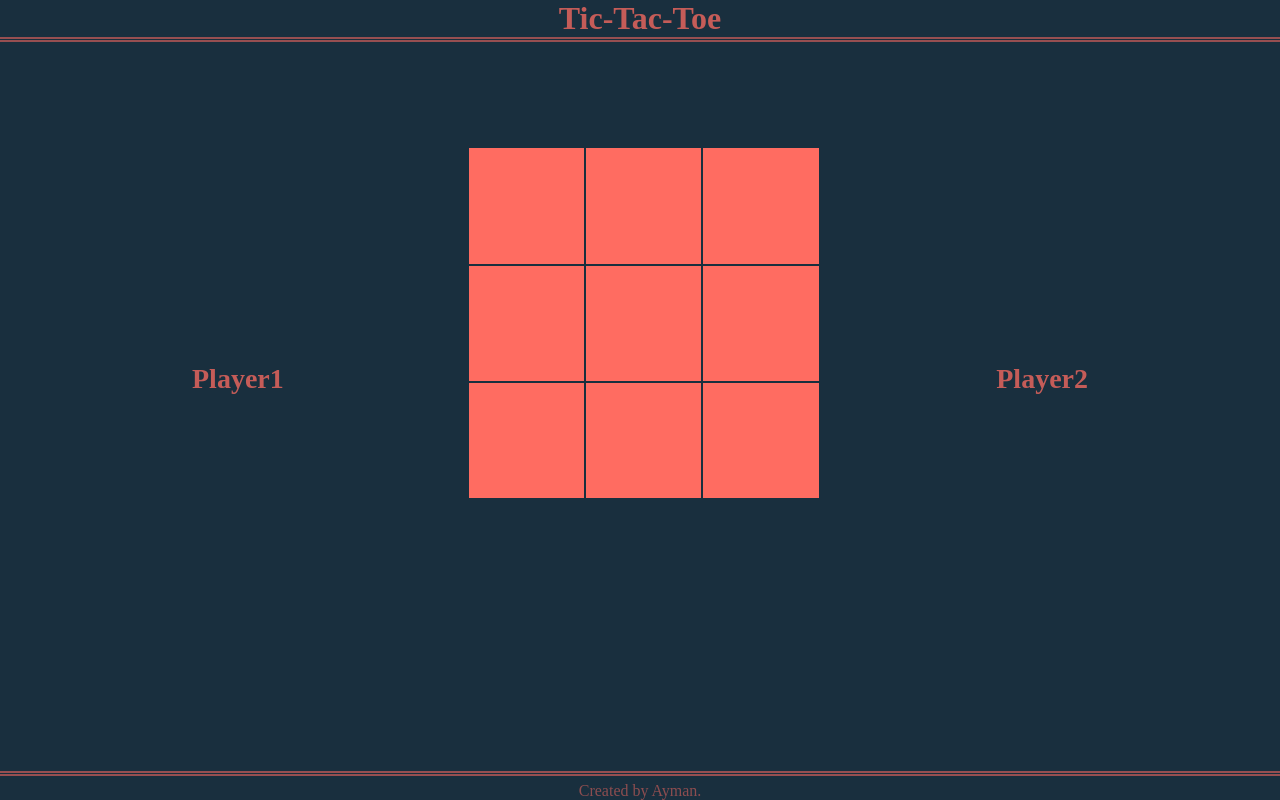
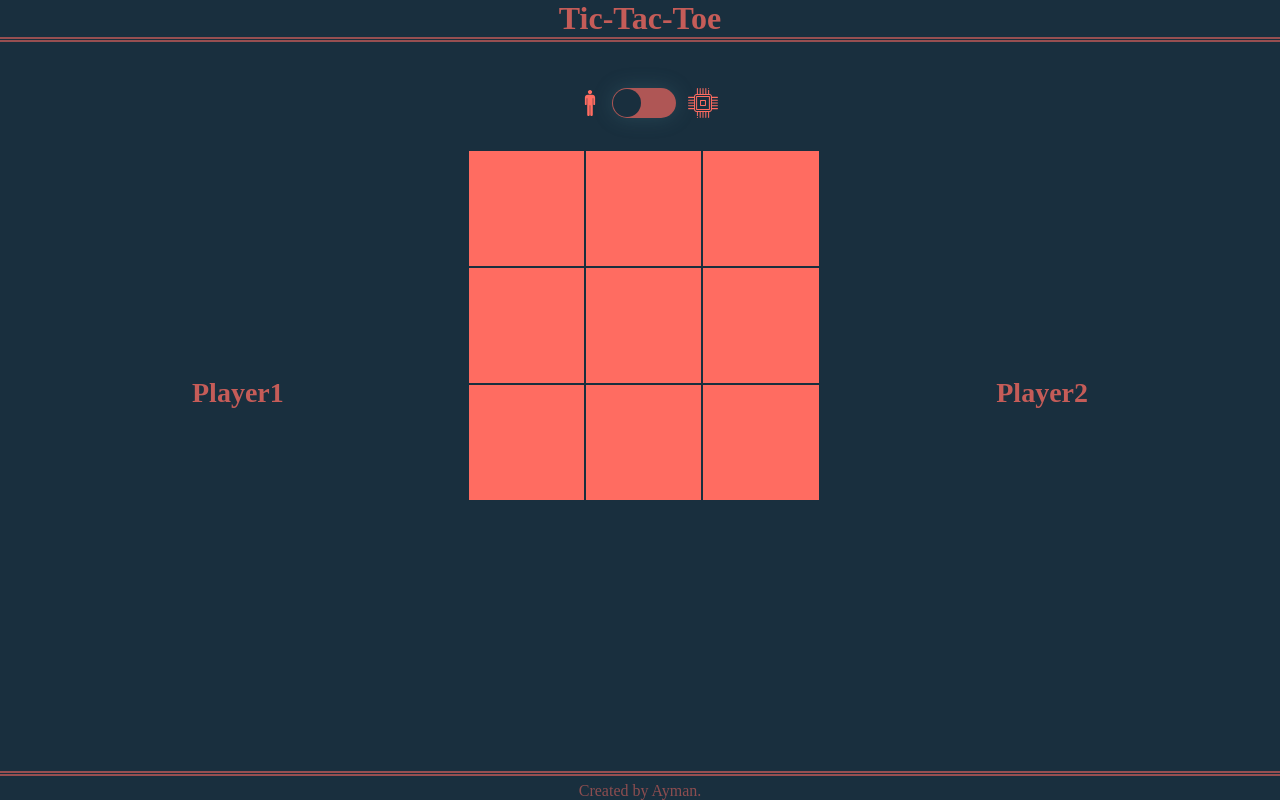
Before and after one commit to Ayman-C/odin-tic-tac-toe, a plain HTML site: page index.html in a window 1280 px wide. Drawn offline with Linux system fonts and the light colour scheme.

Commit message:
Create toggle CPU HUM button

```diff
--- a/index.html
+++ b/index.html
@@ -10,6 +10,12 @@
     <h1>Tic-Tac-Toe</h1>
     <div id="buttonContainer">
         <div id="replay" class="button">Replay</div>
+        <div id="toggleContainer">
+            <img src="hum.svg" id="humLogo" alt="Human logo" />
+            <input type="checkbox" name="switch" id="switch">
+            <label for="switch"></label>
+            <img src="cpu.svg" id="cpuLogo" alt="CPU logo" />
+        </div>
     </div>
     <div id="gameContainer">
         <h2 id="player1" class="players">Player1</h2>
--- a/styles.css
+++ b/styles.css
@@ -14,7 +14,8 @@ body {
 
 #buttonContainer {
     display: flex;
-    justify-content: center;
+    flex-direction: column;
+    align-items:  center;
 }
 
 #gameContainer {
@@ -34,14 +35,22 @@ h2 {
     align-self: center;
 }
 
+#toggleContainer {
+    display: flex;
+    width: 100%;
+    height: auto;
+    justify-content: center;
+}
+
 .button {
     margin-left: 0.5%;
     margin-right: 0.5%;
-    border: 1px solid rgba(255, 107, 97)  ;
+    border: 1px soxlid rgba(255, 107, 97)  ;
     background-color:rgb(255,108,97) ;
     color: #192F3E;
     padding: 0.25%;
     width: 5%;
+    cursor: pointer;
     border-radius: 8px;
     font-size: 100%;
     text-align: center;
@@ -57,7 +66,7 @@ ul {
     flex-direction: row;
     flex-wrap: wrap;
     list-style: none;
-    margin-top: 4.5%;
+    margin-top: 2.5%;
     padding-bottom: 30%;
     max-height: 0;
     width:30%;
@@ -103,3 +112,52 @@ footer {
     color: rgb(255,108,97,0.5);
     padding-top:0.5%;
 }
+
+
+/* toggle button */
+
+
+input[type="checkbox"] {
+    width: 0;
+    height: 0;
+    visibility: hidden;
+  }
+
+
+label {
+    display: block;
+    width: 5%;
+    height: 30px;
+    background-color: rgb(255,108,97,0.65);
+    border-radius: 100px;
+    position: relative;
+    cursor: pointer;
+    transition: 0.5s;
+    box-shadow: 0 0 20px #477a8550;
+
+  }
+
+label::after {
+    content: "";
+    width: 28px;
+    height: 28px;
+    background-color: #192F3E;;
+    position: absolute;
+    border-radius: 20px;
+    top: 1px;
+    left: 1px;
+    transition: 0.5s;
+}
+
+input:checked + label:after{
+    translate: 122%;
+}
+
+input:checked + label{
+    background-color: rgb(255,108,97);
+}
+ img {
+    margin-left: 1%;
+    width: 30px;
+    height: 30px;
+}
```
Also changed, not shown: cpu.svg (added), hum.svg (added).
